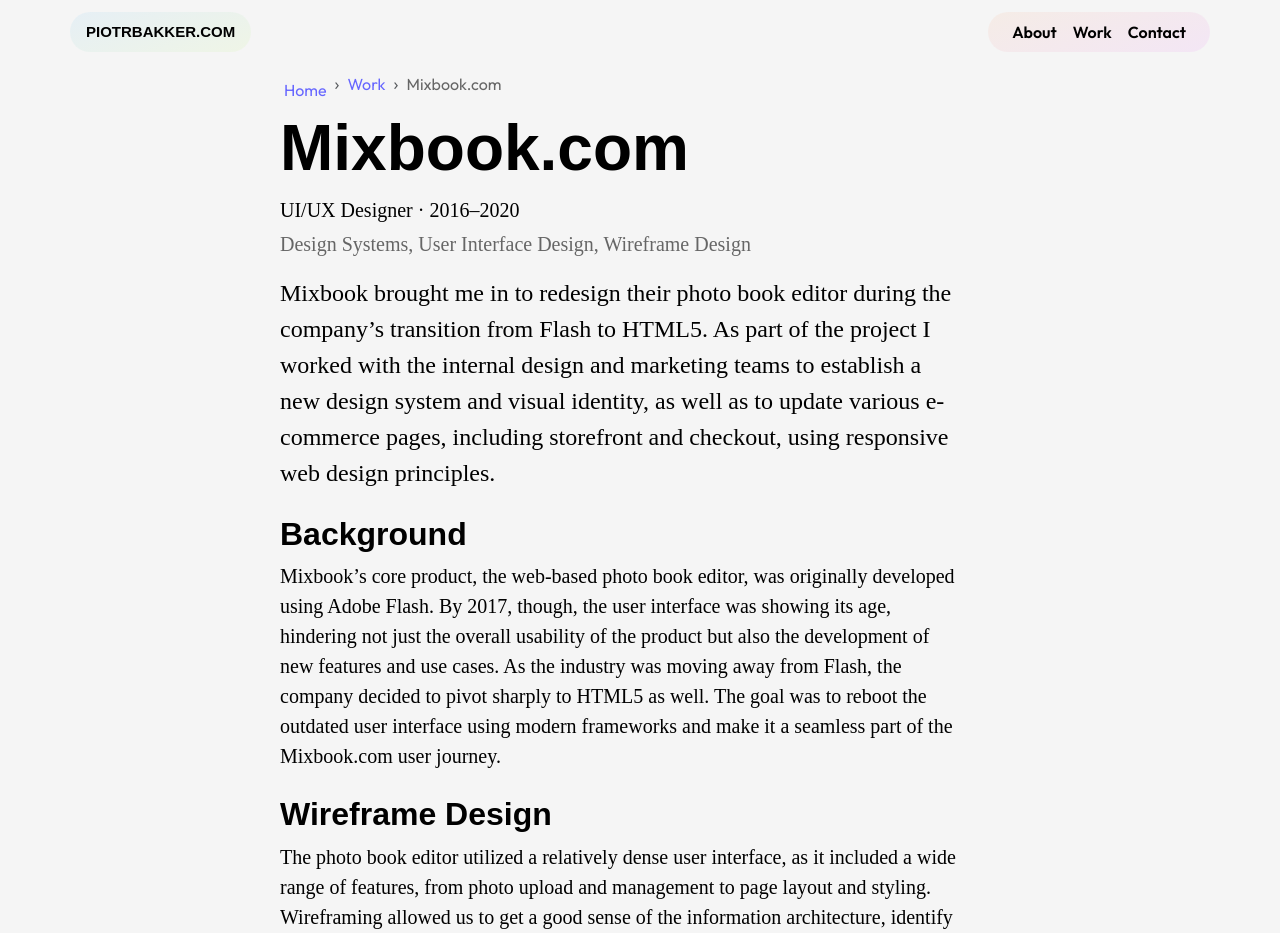
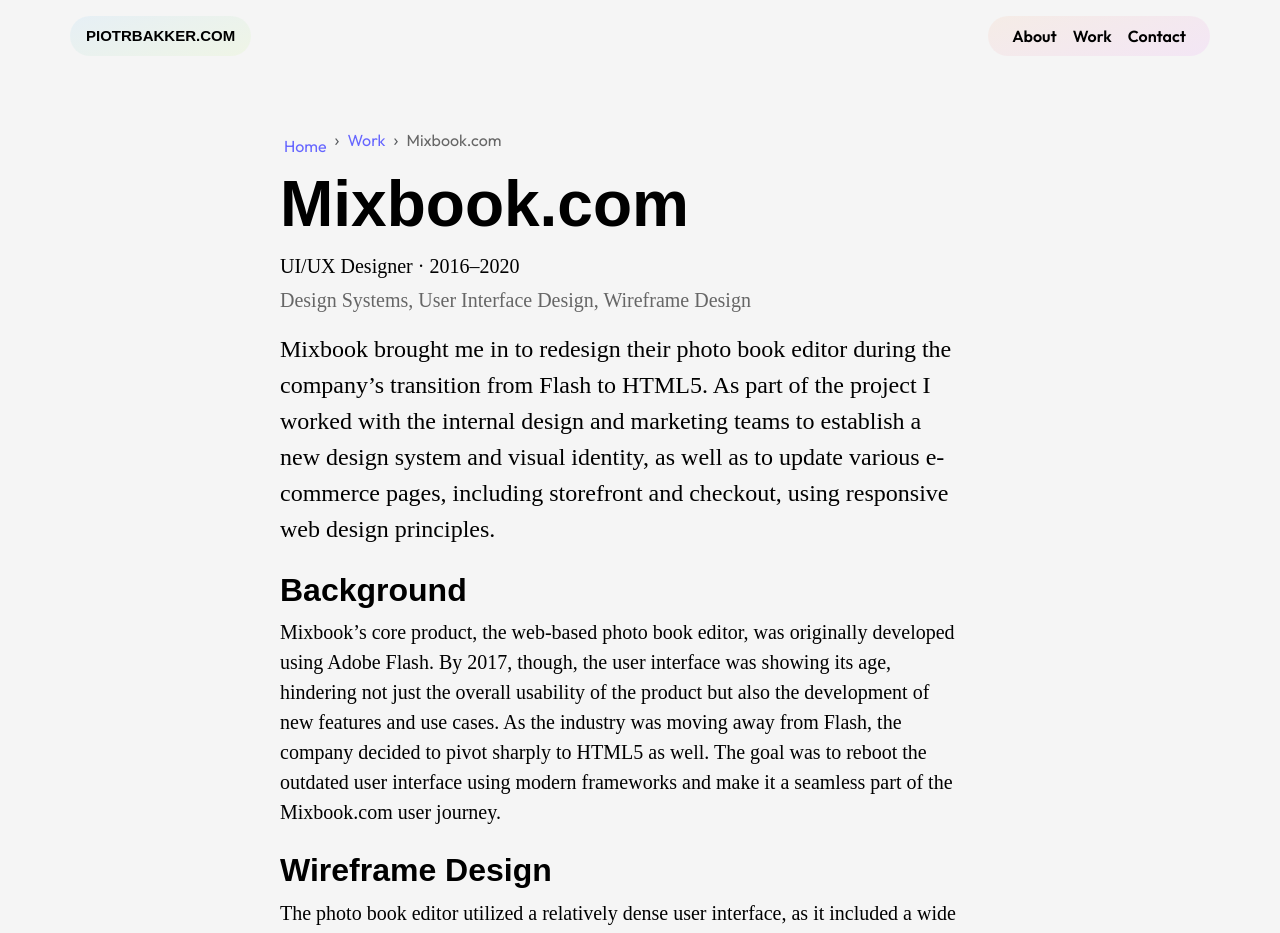
Before and after one commit to piotrbakker/piotrbakker.com, a Jekyll site: the page built from work/mixbook.html, in a window 1280 px wide and 1400 px high. Shown: the top 933 px of the window. Built offline with Jekyll 4.4.1, drawn with Linux system fonts in a browser that asks for light colours; some web fonts are replaced.

Commit message:
Add responsive navbar with mobile  menu and content offset.

```diff
--- a/_includes/navbar.html
+++ b/_includes/navbar.html
@@ -1,12 +1,22 @@
-<nav class="navbar fixed-top navbar-expand-md">
-   <div class="container py-1 px-0">
+<nav class="navbar fixed-top navbar-expand-md py-3 px-3">
+  <div class="container px-0">
+
     <div class="rounded-5 px-3 navbar-pill container-bg-gradient-twilight">
-      <a class="navbar-brand text-uppercase fw-bold d-none d-lg-block text-sans-serif text-link text-link-emphasis" href="/">piotrbakker.com</a>
+      <a class="navbar-brand text-link text-link-emphasis text-uppercase fw-bold text-sans-serif" href="/">piotrbakker.com</a>
     </div>
-    <div class="navbar-nav rounded-5 px-3 navbar-pill container-bg-gradient-dusk">
-      <a class="nav-link fw-semibold text-sans-serif-ui text-link text-link-emphasis" href="/about">About</a>
-      <a class="nav-link fw-semibold text-sans-serif-ui text-link text-link-emphasis" href="/work">Work</a>
-      <a href="mailto:hello@piotrbakker.com?Subject=Hello Piotr &#128075;" class="nav-link fw-semibold text-sans-serif-ui text-link text-link-emphasis">Contact</a>
+
+    <div class="rounded-5 px-3 d-md-none navbar-pill container-bg-gradient-dusk">
+      <button class="navbar-toggler border-0 p-0" type="button" data-bs-toggle="collapse" data-bs-target="#navbarNav" aria-controls="navbarNav" aria-expanded="false" aria-label="Toggle navigation">
+        <i class="ph-bold ph-list text-style-primary"></i>
+      </button>
+    </div>
+
+    <div class="collapse navbar-collapse" id="navbarNav">
+      <div class="navbar-nav rounded-5 px-3 mt-3 mt-md-0 ms-auto container-bg-gradient-dusk navbar-pill">
+        <a class="nav-link text-link text-link-emphasis fw-semibold text-sans-serif-ui" href="/about">About</a>
+        <a class="nav-link text-link text-link-emphasis fw-semibold text-sans-serif-ui" href="/work">Work</a>
+        <a href="mailto:hello@piotrbakker.com?Subject=Hello Piotr &#128075;" class="nav-link text-link text-link-emphasis fw-semibold text-sans-serif-ui text-with-icon">Contact</a>
+      </div>
     </div>
   </div>
 </nav>
--- a/_sass/_base.scss
+++ b/_sass/_base.scss
@@ -1,6 +1,7 @@
 @import 'variables';
 
 body {
+  padding-top: 3.5rem;
   background: $color-bg-primary-light;
 
   @media (prefers-color-scheme: dark) {
```
